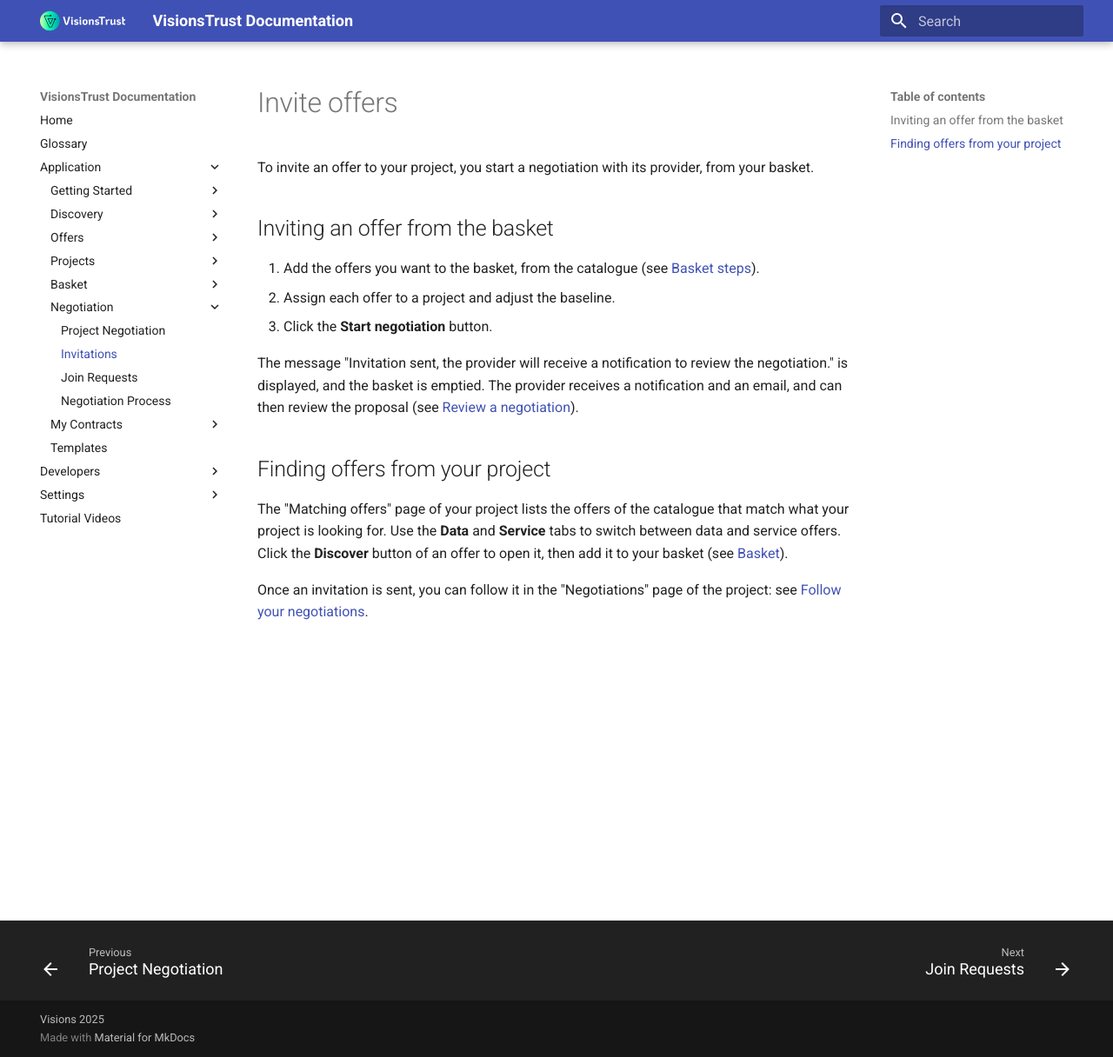
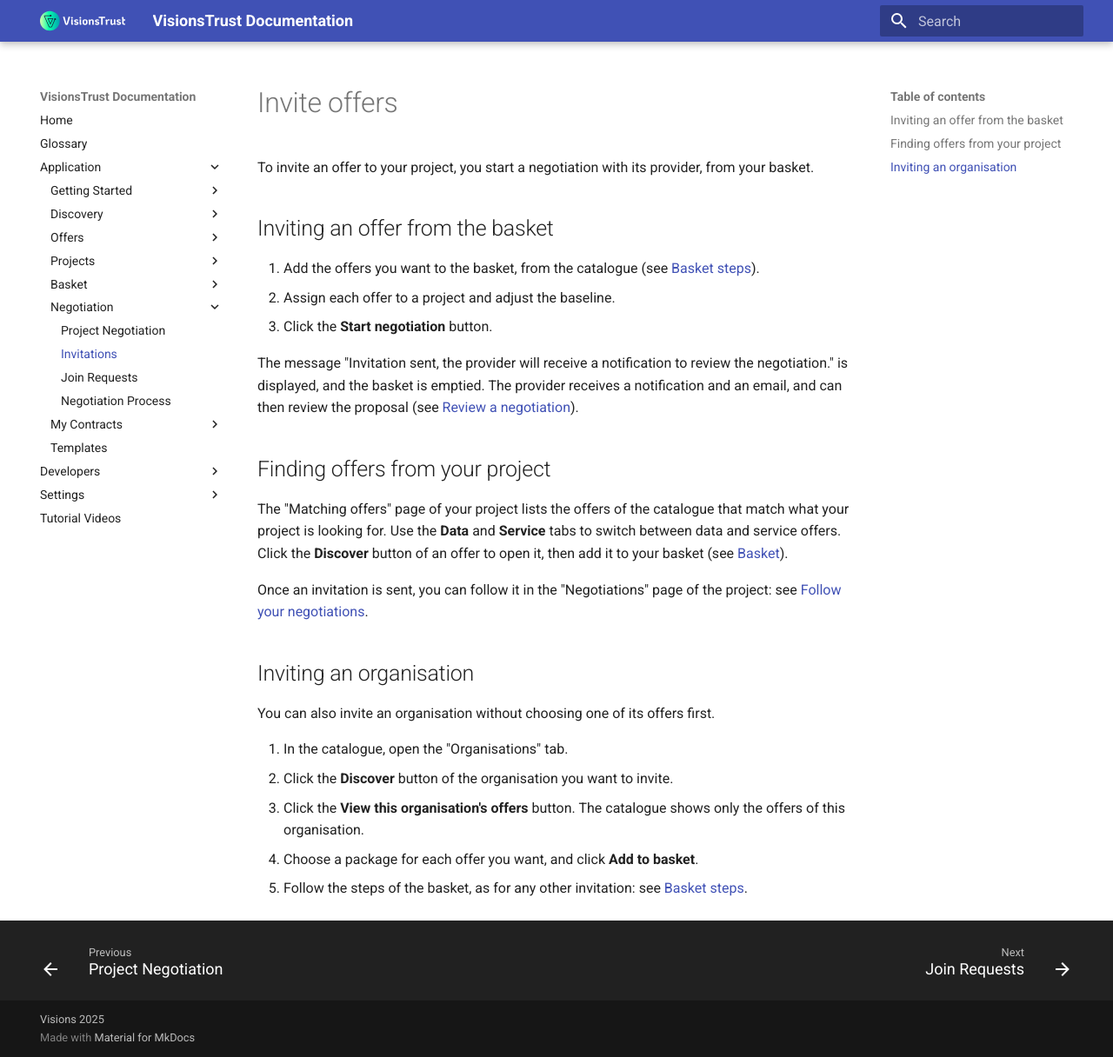
Before and after one commit to VisionsOfficial/visionstrust-docs, an MkDocs documentation site: the page built from docs/application/negotiation/invitations.md, in a window 1280 px wide and 1216 px high. Shown: the whole window at 87% size. Built offline with MkDocs 1.6.1 and Material for MkDocs 9.7.7, drawn with Linux system fonts in a browser that asks for light colours.

Commit message:
docs: update Negotiation section

```diff
--- a/docs/application/negotiation/invitations.md
+++ b/docs/application/negotiation/invitations.md
@@ -15,3 +15,13 @@ The message "Invitation sent, the provider will receive a notification to review
 The "Matching offers" page of your project lists the offers of the catalogue that match what your project is looking for. Use the **Data** and **Service** tabs to switch between data and service offers. Click the **Discover** button of an offer to open it, then add it to your basket (see [Basket](../basket/overview.md)).
 
 Once an invitation is sent, you can follow it in the "Negotiations" page of the project: see [Follow your negotiations](./following-negotiations.md).
+
+## Inviting an organisation
+
+You can also invite an organisation without choosing one of its offers first.
+
+1. In the catalogue, open the "Organisations" tab.
+2. Click the **Discover** button of the organisation you want to invite.
+3. Click the **View this organisation's offers** button. The catalogue shows only the offers of this organisation.
+4. Choose a package for each offer you want, and click **Add to basket**.
+5. Follow the steps of the basket, as for any other invitation: see [Basket steps](../basket/basket-steps.md).
```
Also changed, not shown: docs/application/negotiation/restarting-a-negotiation.md (+10 -0 lines).
